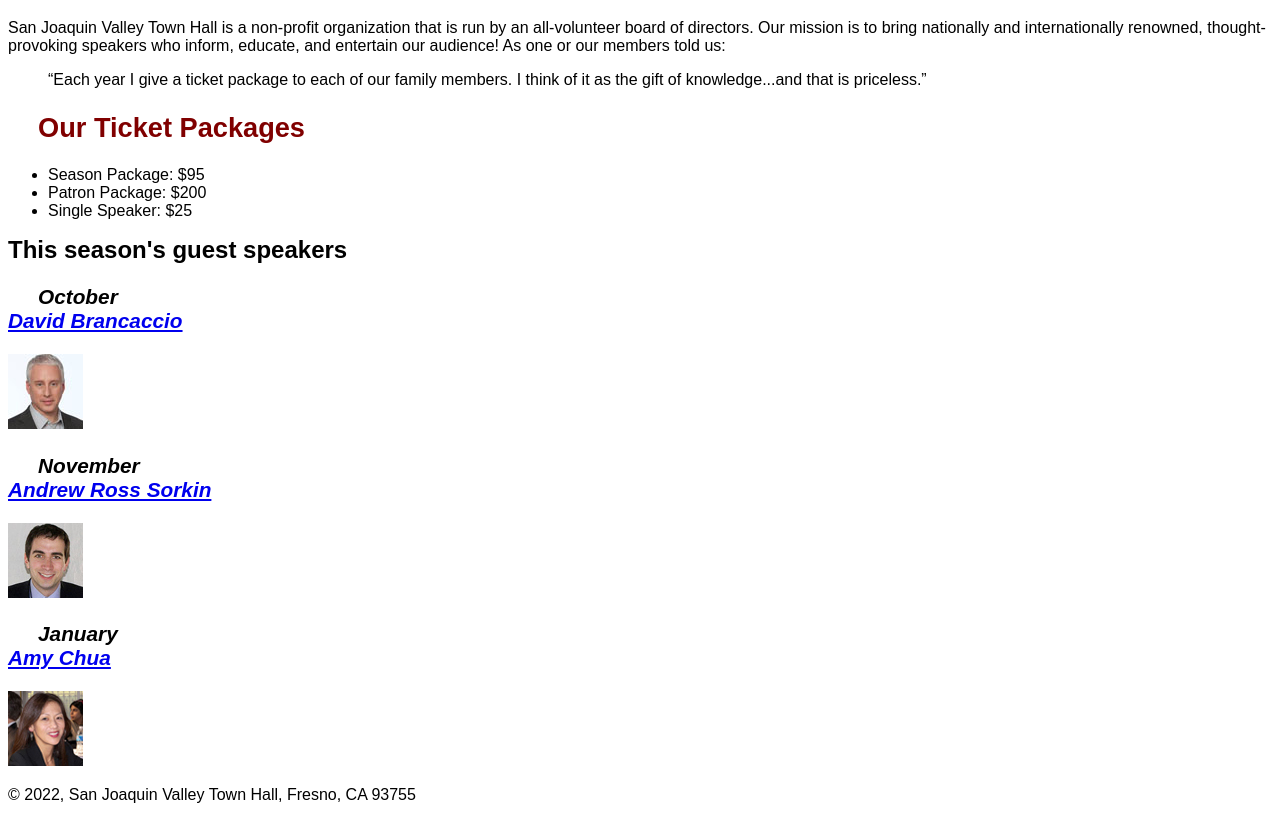
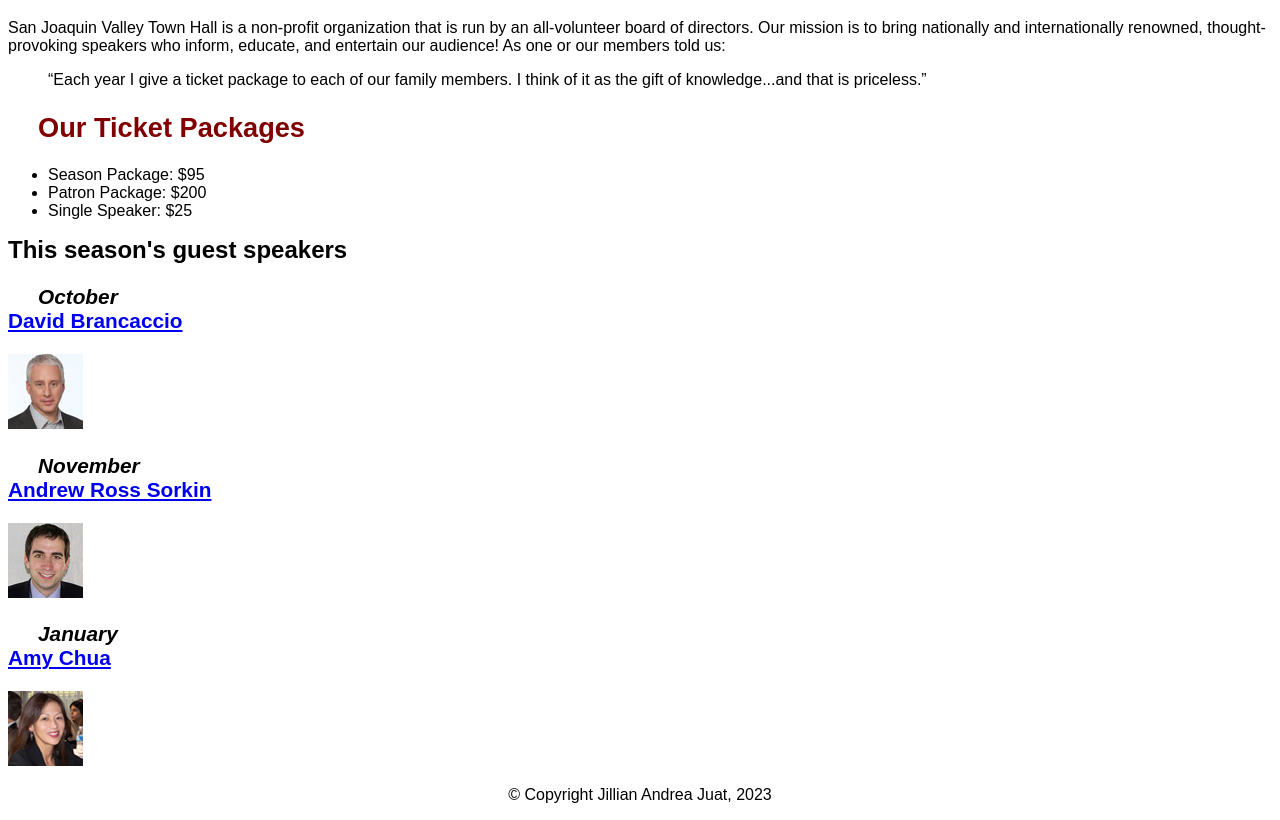
Before and after one commit to jdj25/A08, a plain HTML site: page index.html in a window 1280 px wide. Shown: the part 152-972 px from the top of the page. Drawn offline with Linux system fonts and the light colour scheme.

Commit message:
format links and footer

```diff
--- a/index.html
+++ b/index.html
@@ -39,7 +39,7 @@
 		<img src="images/chua75.jpg" alt="Amy Chua photo">
 	</main>
 	<footer>
-		<p>&copy; 2022, San Joaquin Valley Town Hall, Fresno, CA 93755</p>
+		<p>&copy; Copyright Jillian Andrea Juat, 2023</p>
 	</footer>
 </body>
 </html>
--- a/styles/c4_main.css
+++ b/styles/c4_main.css
@@ -26,5 +26,14 @@ main h3 {
 	font-style: italic;
 	text-indent: 30px;
 }
+a:link{
+	font-style:normal
+}
+a:hover, a:focus {
+	font-style: italic;
+}
+footer p{
+	text-align: center;
+}
 
 /* the styles for the footer */
```
